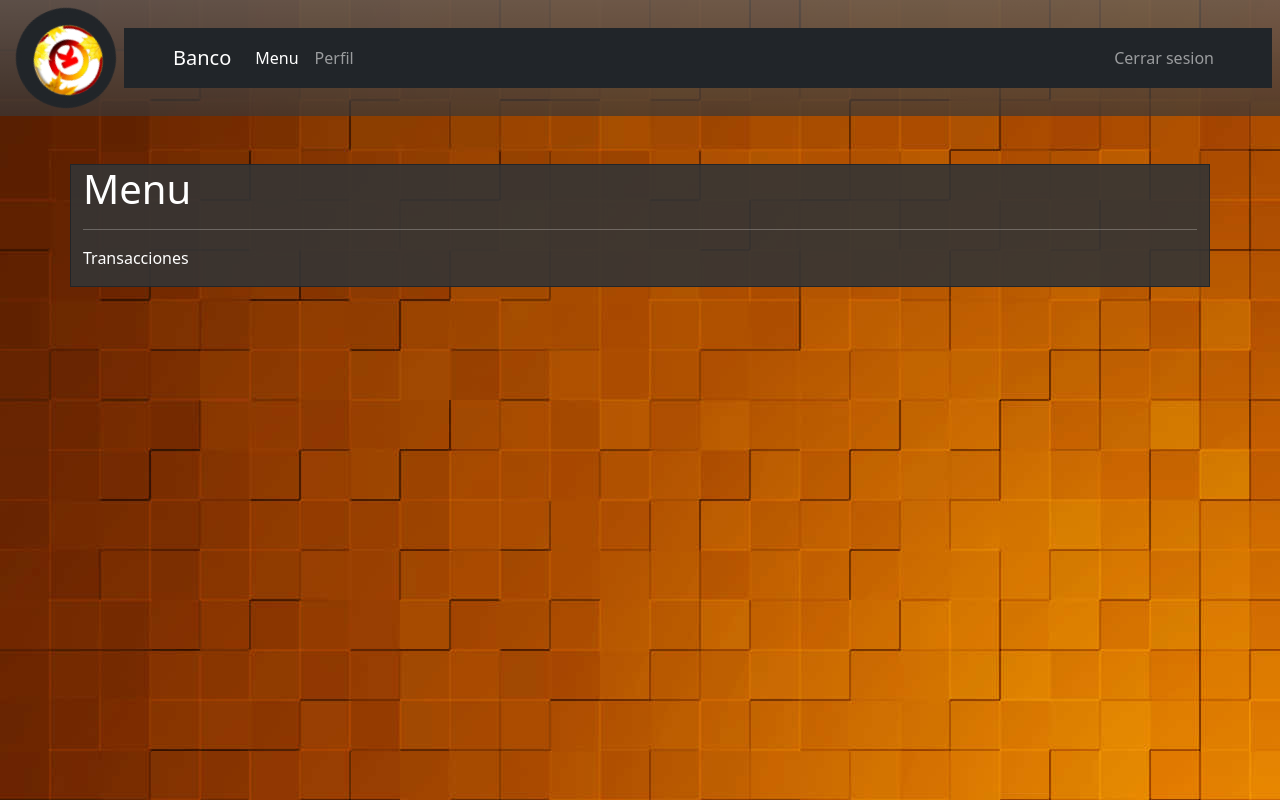
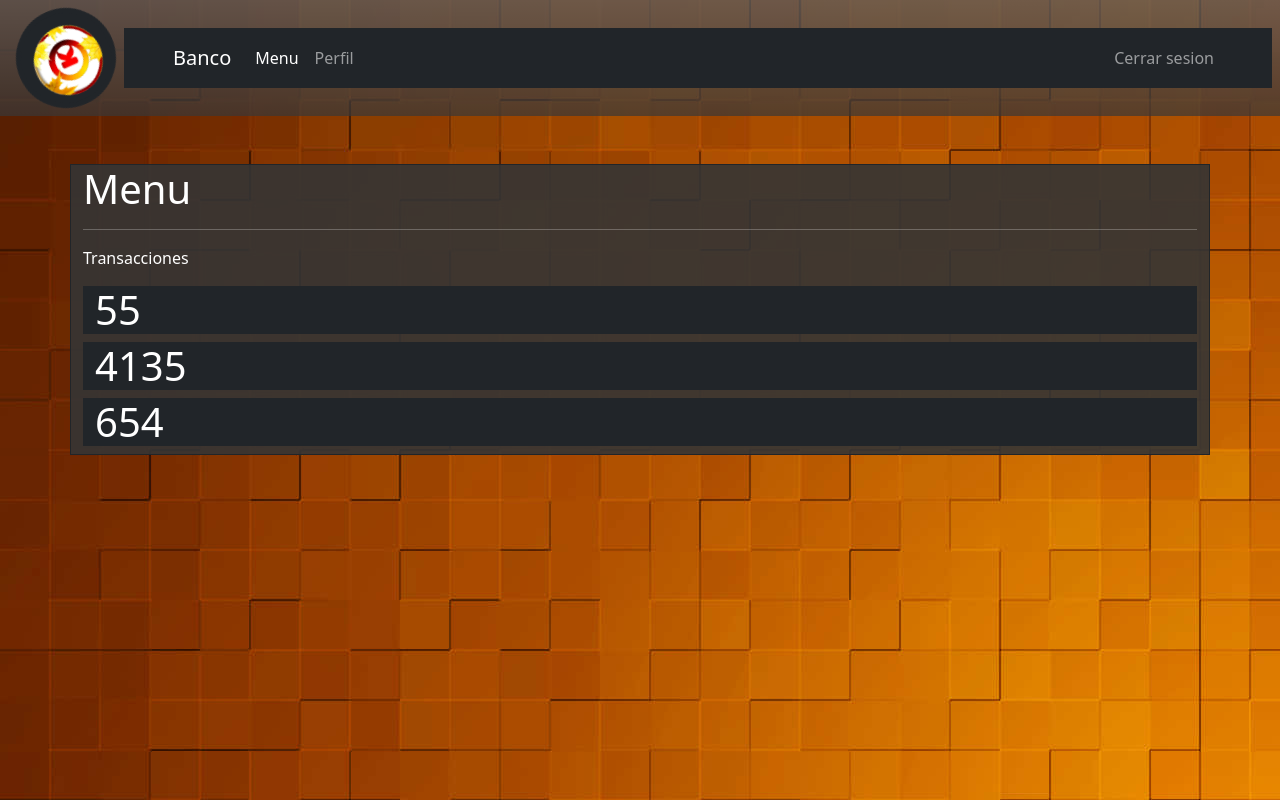
Before and after one commit to Jflores-2019424/BancoK, a React (Vite) app in the folder Banco/BancoReact/: page /banco in a window 1280 px wide. Built offline with nearby package versions, Linux system fonts and the light colour scheme.

Commit message:
Add files via upload

```diff
--- a/Banco/BancoReact/src/bancos/pages/BancoMenu.jsx
+++ b/Banco/BancoReact/src/bancos/pages/BancoMenu.jsx
@@ -6,6 +6,15 @@ export const BancoMenu = () => {
       <h1>Menu</h1>
       <hr />
       <p>Transacciones</p>
+      <div className="container bg-dark translate">
+        <h1>55</h1>
+      </div>
+      <div className="container bg-dark translate">
+        <h1>4135</h1>
+      </div>
+      <div className="container bg-dark translate">
+      <h1>654</h1>
+      </div>
     </div>
   )
 }
--- a/Banco/BancoReact/src/index.css
+++ b/Banco/BancoReact/src/index.css
@@ -34,6 +34,11 @@ body{
     animation: rotation 8s infinite linear;
 }
 
+.translate:hover{
+    transform: translate(10px);
+    box-shadow: 2px 2px 2px 2px #f85959;
+}
+
 @keyframes rotation {
     from {
       transform: rotate(0deg);
@@ -42,3 +47,24 @@ body{
       transform: rotate(359deg);
     }
   }
+
+.card{
+    transition: .2s all;
+    cursor: pointer;
+    box-shadow: 0 2px 3px 0px rgba(0, 0, 0, 0, 0.25);
+}
+
+.card > span{
+    display: block;
+}
+
+.contain:hover .card{
+    filter: blur(3px);
+    opacity: .5;
+    transform: scale(.98);
+    box-shadow: none;
+}
+
+.contain:hover .card:hover{
+    transform: scale(1);
+}
```
